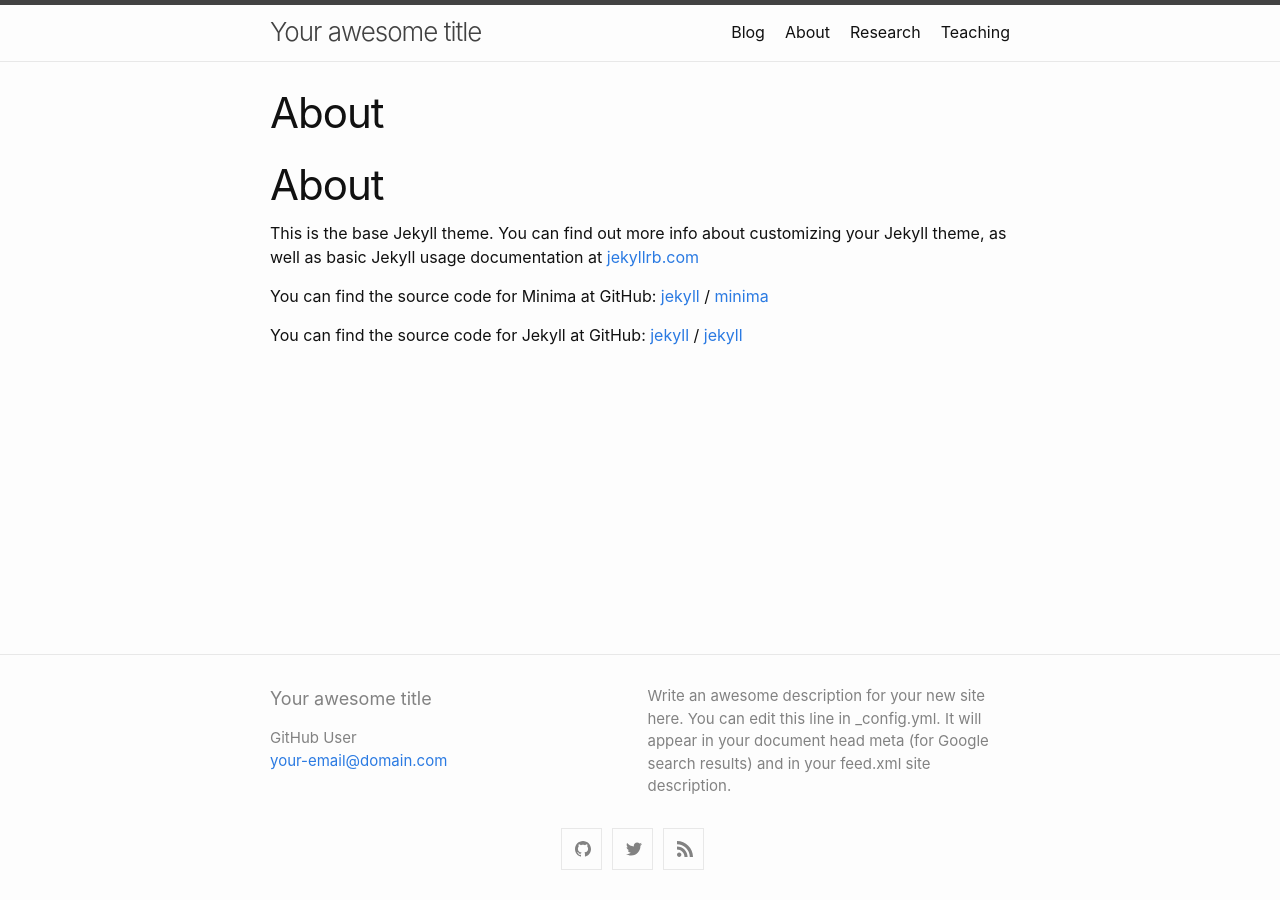
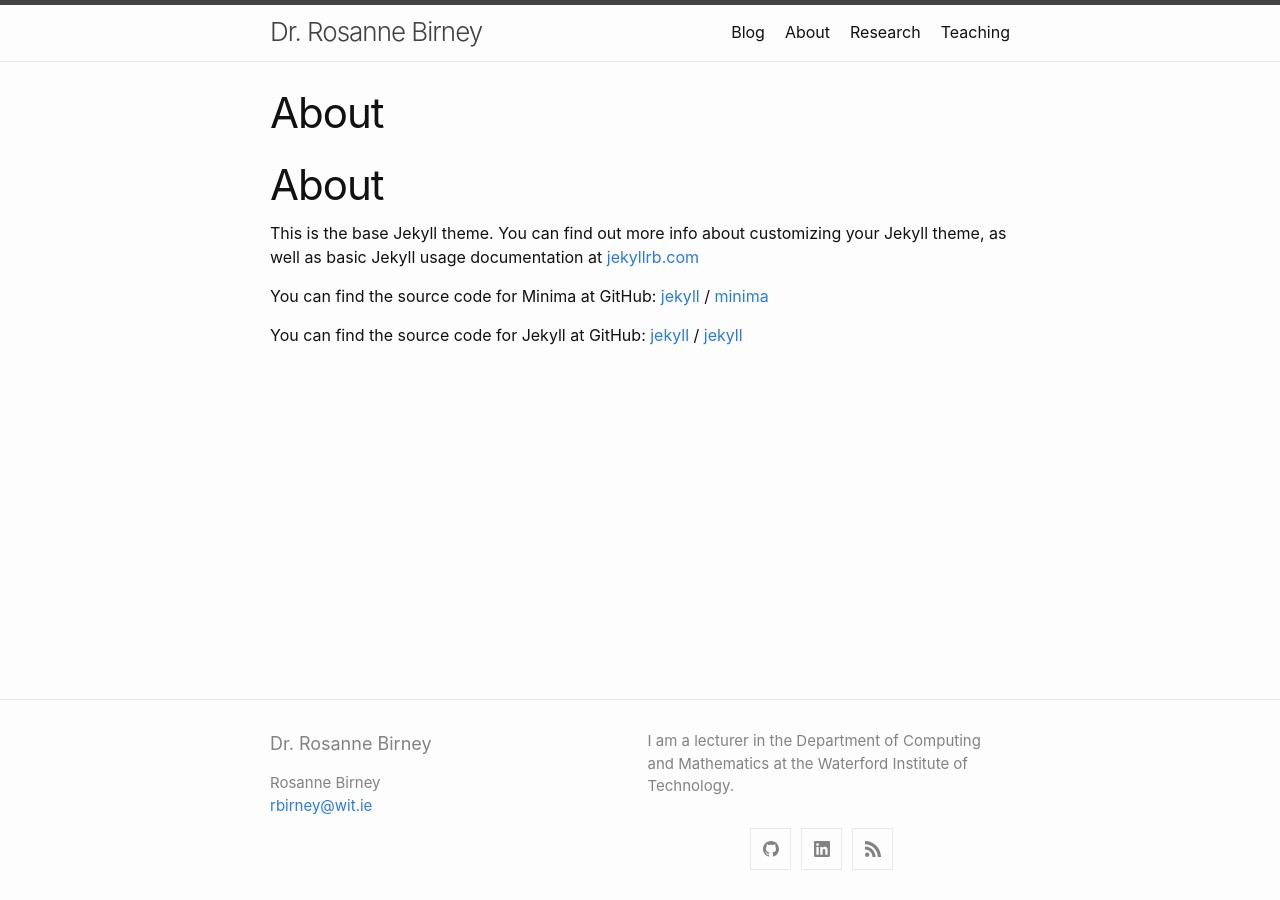
Before and after one commit to rbirney/rbirney.github.io, a Jekyll site: the page built from index.md, in a window 1280 px wide. Built offline with Jekyll 4.4.1, drawn with Linux system fonts in a browser that asks for light colours; our own code applies the rules of GitHub Pages for plain Markdown files.

Commit message:
Edits to _config.yml

```diff
--- a/_config.yml
+++ b/_config.yml
@@ -1,10 +1,8 @@
-title: Your awesome title
-author: GitHub User
-email: your-email@domain.com
+title: Dr. Rosanne Birney
+author: Rosanne Birney
+email: rbirney@wit.ie
 description: > # this means to ignore newlines until "show_excerpts:"
-  Write an awesome description for your new site here. You can edit this
-  line in _config.yml. It will appear in your document head meta (for
-  Google search results) and in your feed.xml site description.
+  I am a lecturer in the Department of Computing and Mathematics at the Waterford Institute of Technology.
 
 show_excerpts: false # set to true to show excerpts on the homepage
 
@@ -15,14 +13,14 @@ minima:
 
   # generate social links in footer
   social_links:
-    twitter: jekyllrb
-    github:  jekyll
+    github:  rbirney
+    linkedin: rosannebirney
     rss: rss
     # dribbble: jekyll
     # facebook: jekyll
     # flickr:   jekyll
     # instagram: jekyll
-    # linkedin: jekyll
+    # twitter: jekyllrb
     # pinterest: jekyll
     # youtube: jekyll
     # youtube_channel: UC8CXR0-3I70i1tfPg1PAE1g
```
